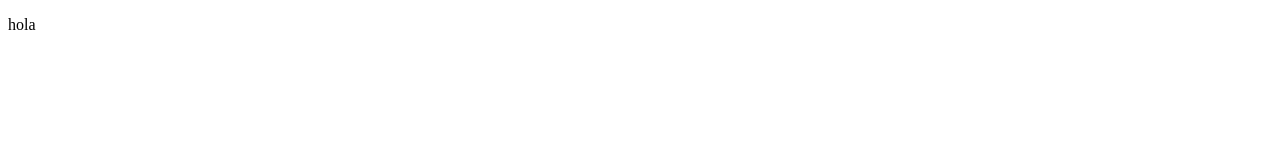
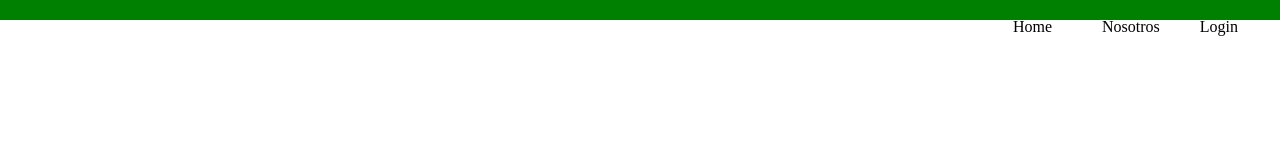
Before and after one commit to RenatoNegrete/proyecto_inn, a plain HTML site: page views/index.html in a window 1280 px wide. Drawn offline with Linux system fonts and the light colour scheme.

Commit message:
comenzar index.html

```diff
--- /dev/null
+++ b/styles/index.css
@@ -0,0 +1,45 @@
+body{
+    margin: 0;
+    padding: 0;
+}
+
+nav {
+    margin: 0;
+    padding: 2px;
+    background-color: green;
+}
+
+.nav3 {
+    padding: 0;
+    list-style-type: none;
+    float: right;
+    display: block;
+    margin-right: 40px;
+}
+
+.nav2 {
+    padding: 0;
+    list-style-type: none;
+    float: right;
+    display: block;
+    margin-right: 40px;
+}
+
+.nav1 {
+    margin: 0;
+    padding: 0;
+    list-style-type: none;
+    float: right;
+    display: block;
+    margin-right: 50px;
+}
+
+li {
+    color: black;
+    text-decoration: none;
+}
+
+a {
+    color: black;
+    text-decoration: none;
+}
--- a/views/index.html
+++ b/views/index.html
@@ -3,9 +3,18 @@
 <head>
     <meta charset="UTF-8">
     <meta name="viewport" content="width=device-width, initial-scale=1.0">
-    <title>Document</title>
+    <title>Home</title>
+    <link rel="stylesheet" href="../styles/index.css">
 </head>
 <body>
-    <p>hola</p>
+    <div class="navBar">
+        <nav>
+            <ul>
+                <li class="nav3">Login</li>
+                <li class="nav2">Nosotros</li>
+                <li class="nav1"><a href="index.html">Home</a></li>
+            </ul>
+        </nav>
+    </div>
 </body>
 </html>
```
